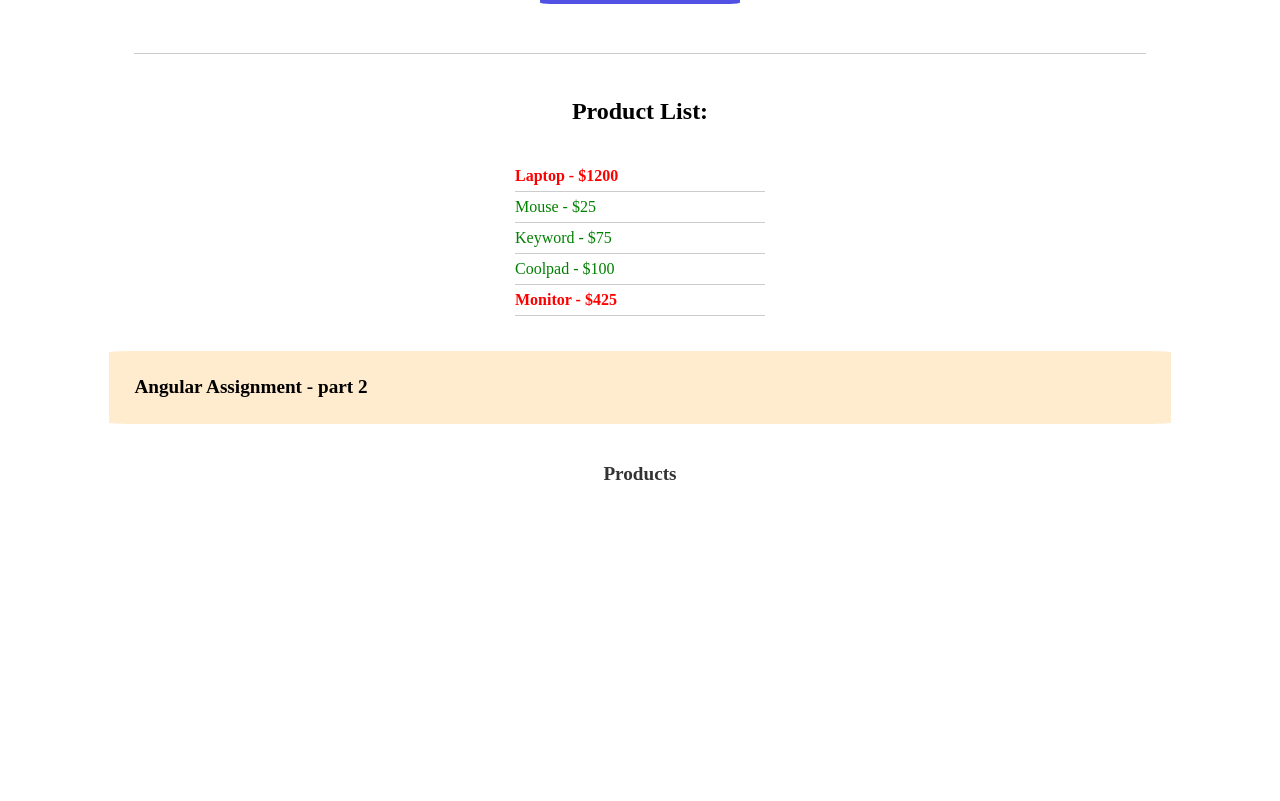
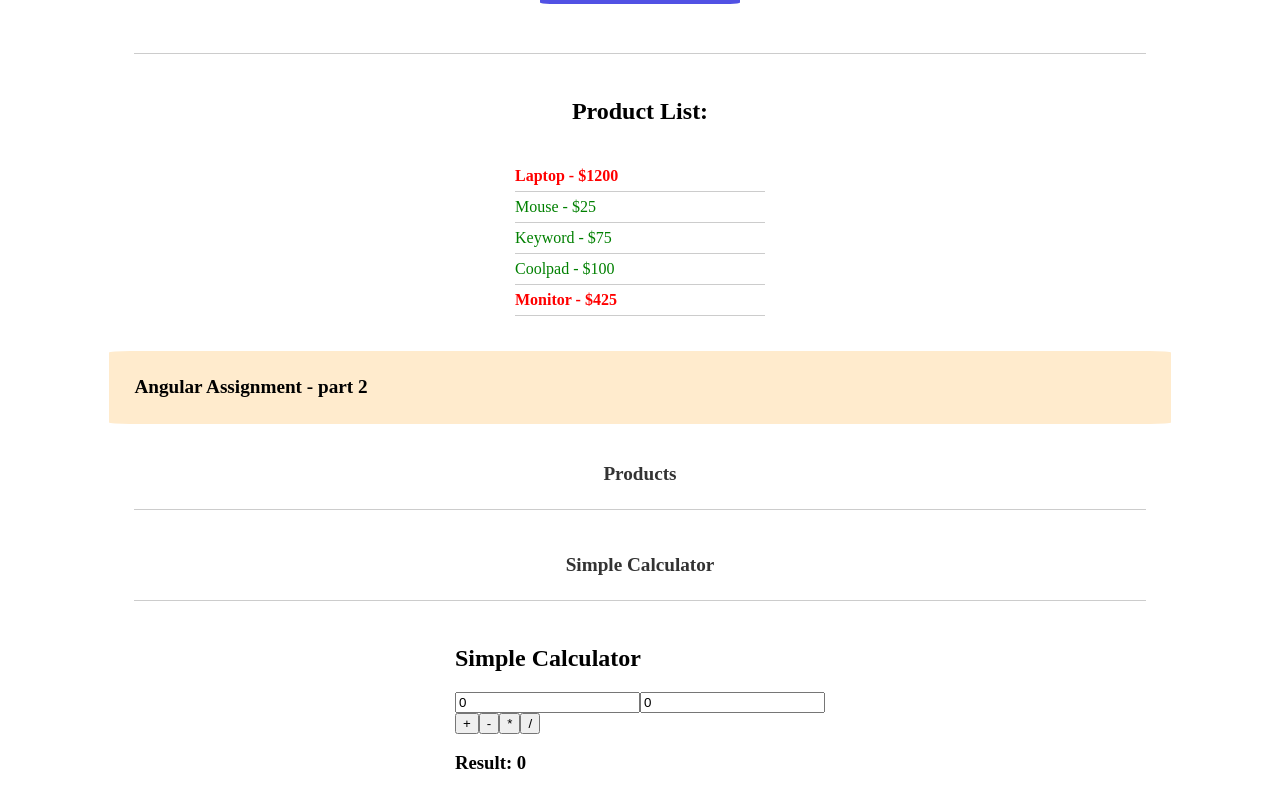
Before and after one commit to shaghayegh-ghasemi/Angular_Fundamentals, an Angular app: page /calculator in a window 1280 px wide. Before the commit this address led to /. Shown: the part 883-1684 px from the top of the page. Before the commit the page ends 1376 px from the top, so only its background shows below. Built offline with nearby package versions, Linux system fonts and the light colour scheme.

Commit message:
simple calculator added

```diff
--- a/src/app/app.component.css
+++ b/src/app/app.component.css
@@ -63,7 +63,7 @@ hr {
     margin: 24px 0;
 }
 
-.products-router {
+.router-link {
     text-decoration: none;
     margin-top: 20px;
     color: #333;
--- a/src/app/app.component.html
+++ b/src/app/app.component.html
@@ -33,5 +33,14 @@
 <p class="title">Angular Assignment - part 2</p>
 
 
-<a class="products-router" routerLink="/products"> Products </a>
+<!-- Component Communication using @Input and @Output  -->
+<a class="router-link" routerLink="/products"> Products </a>
+<hr>
+
+<!-- One-way and Two-way Binding -->
+<a class="router-link" routerLink="/calculator"> Simple Calculator</a>
+<hr>
+
+<!-- Data Sharing using a Service -->
+
 <router-outlet></router-outlet>
--- a/src/app/app.config.ts
+++ b/src/app/app.config.ts
@@ -2,12 +2,14 @@ import { ApplicationConfig, provideZoneChangeDetection } from '@angular/core';
 import { provideRouter } from '@angular/router';
 
 import { ProductListComponent } from './products/product-list/product-list.component';
+import { CalculatorComponent } from './calculator/calculator.component';
 
 export const appConfig: ApplicationConfig = {
   providers: [
     provideZoneChangeDetection({ eventCoalescing: true }),
     provideRouter([
-      { path: 'products', component: ProductListComponent }
+      { path: 'products', component: ProductListComponent },
+      { path: 'calculator', component: CalculatorComponent }
     ])
   ]
 };
--- /dev/null
+++ b/src/app/calculator/calculator.component.html
@@ -0,0 +1,15 @@
+<h2> Simple Calculator </h2>
+
+<div class="calculator">
+    <input type="number" [(ngModel)]="a" placeholder="Enter first number" >
+    <input type="number" [(ngModel)]="b" placeholder="Enter second number" >
+
+    <div class="buttons">
+        <button (click)="add()"> + </button>
+        <button (click)="subtract()"> - </button>
+        <button (click)="multiply()"> * </button>
+        <button (click)="divide()"> / </button>
+    </div>
+
+    <h3> Result: {{ result }} </h3>
+</div>
--- /dev/null
+++ b/src/app/calculator/calculator.component.ts
@@ -0,0 +1,34 @@
+import { Component } from '@angular/core';
+import { FormsModule } from '@angular/forms';
+
+@Component({
+  selector: 'app-calculator',
+  imports: [FormsModule],
+  templateUrl: './calculator.component.html',
+  styleUrl: './calculator.component.css'
+})
+export class CalculatorComponent {
+  a: number = 0;
+  b: number = 0;
+  result: number = 0;
+
+  add(){
+    this.result = this.a + this.b;
+  }
+
+  subtract(){
+    this.result = this.a - this.b;
+  }
+
+  multiply(){
+    this.result = this.a * this.b;
+  }
+
+  divide(){
+    if (this.b !== 0){
+      this.result = this.a / this.b;
+    } else {
+      alert("Division by zero!");
+    }
+  }
+}
```
Also changed, not shown: src/app/calculator/calculator.component.css (added), 1 other file (tests, documents, lock files or other folders).
